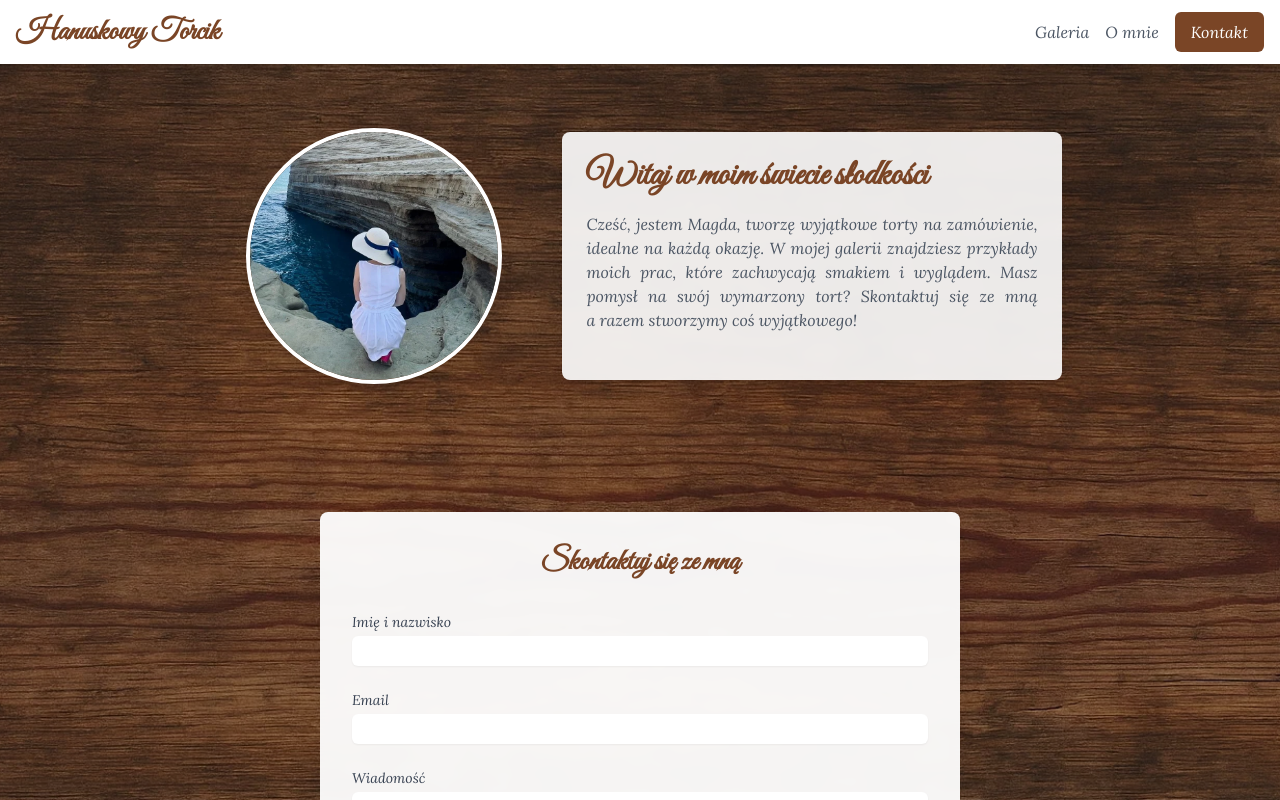
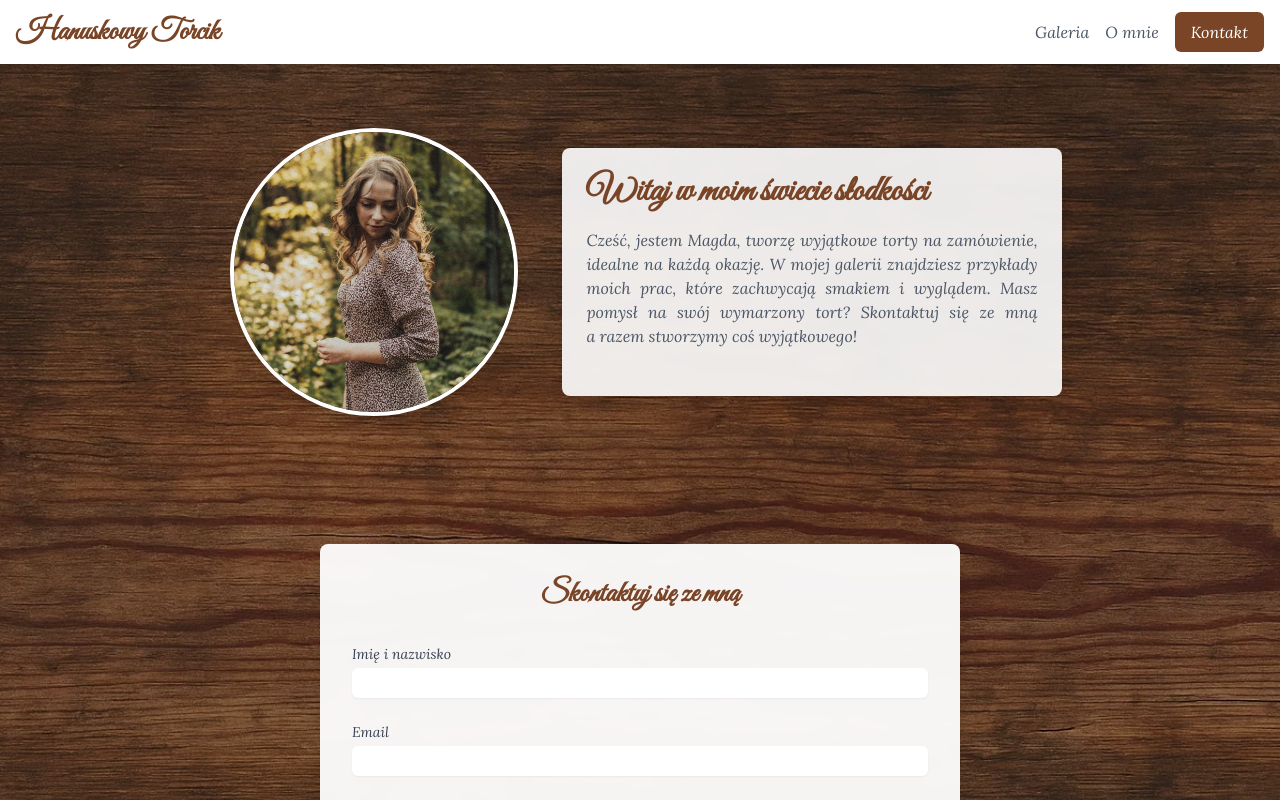
Before and after one commit to rafalwizen/sweet-creations-next-js, a Next.js app: page /contact in a window 1280 px wide. Shown: the top 800 px of the page. Built offline with nearby package versions, Linux system fonts and the light colour scheme.

Commit message:
Change profilePhoto

```diff
--- a/src/components/About.tsx
+++ b/src/components/About.tsx
@@ -14,7 +14,7 @@ const About = () => {
                         src={profilePhoto}
                         alt="Profile"
                         priority
-                        className="rounded-full w-64 h-64 mx-auto object-cover shadow-lg border-4 border-white"
+                        className="rounded-full w-72 h-72 mx-auto object-cover shadow-lg border-4 border-white"
                     />
                 </div>
                 <div className="w-full md:w-1/2 lg:w-2/5 text-center md:text-left">
```
Also changed, not shown: src/assets/images/profilePhoto.webp.
